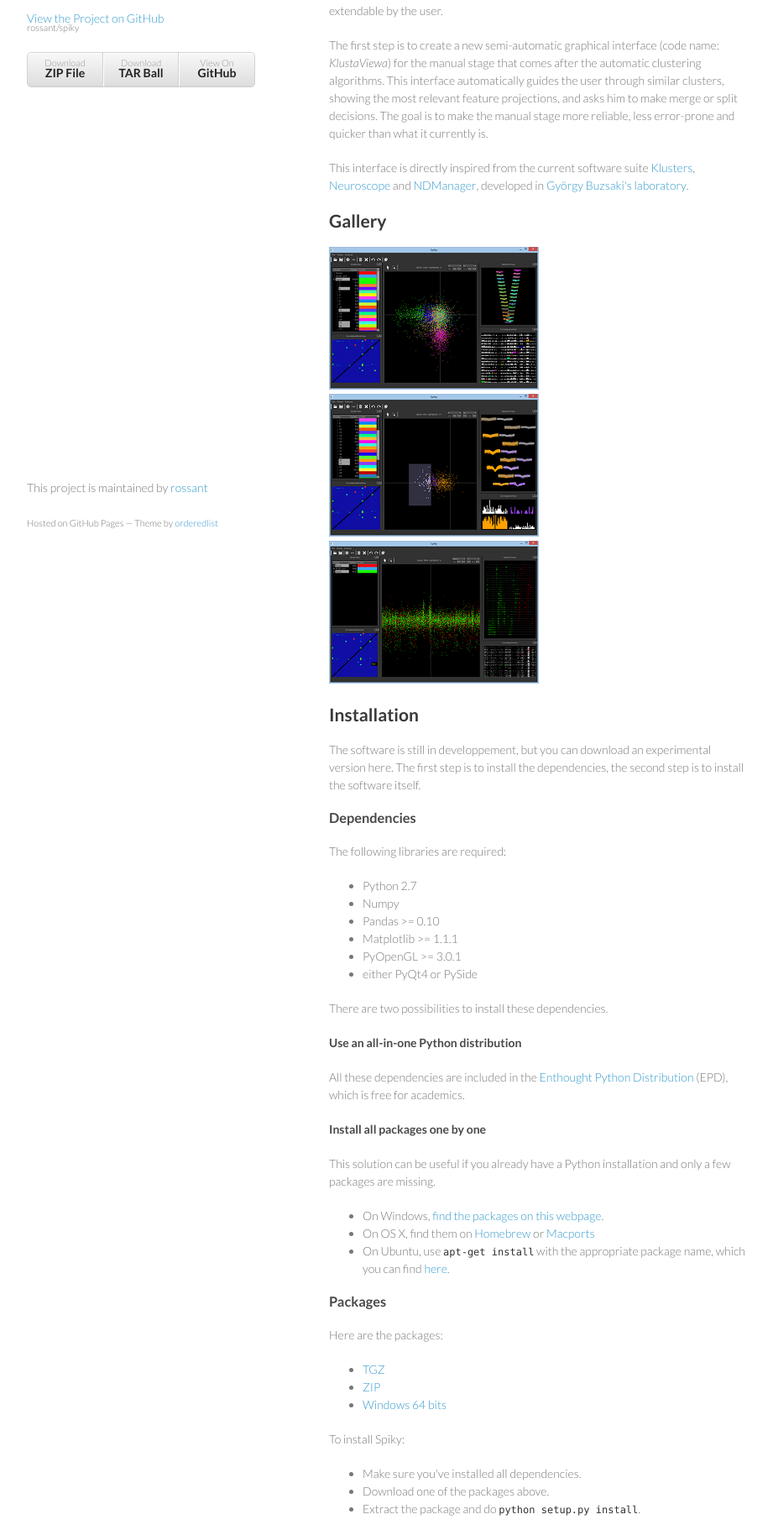
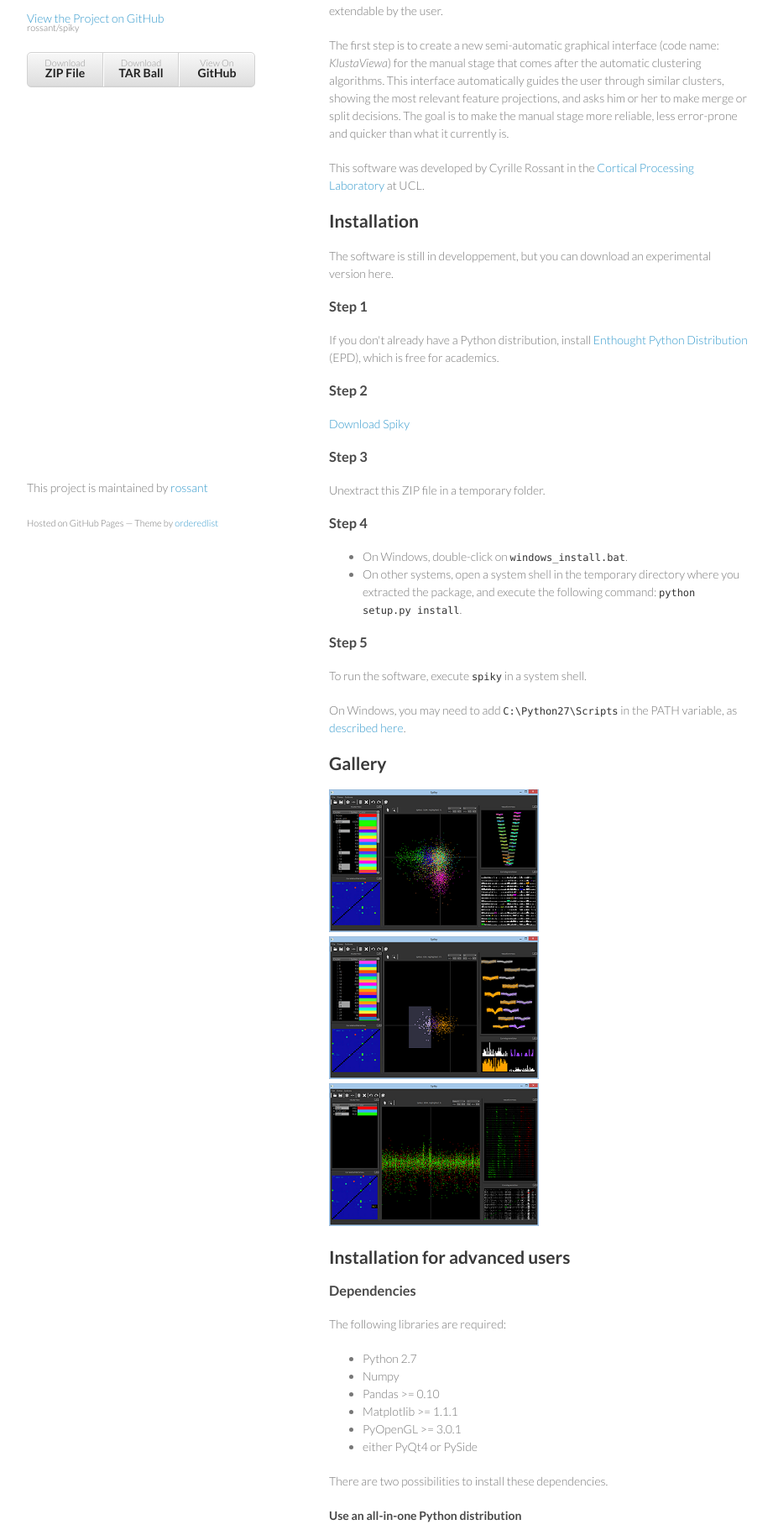
Before and after one commit to rossant/spiky, a plain HTML site: page index.html in a window 1280 px wide. Shown: the part 98-1920 px from the top of the page at 84% size, without its empty margins (178-1099 px from the left). Drawn offline with Linux system fonts and the light colour scheme.

Commit message:
Create gh-pages branch via GitHub

```diff
--- a/index.html
+++ b/index.html
@@ -36,17 +36,42 @@ being flexible and extendable by the user.</p>
 (code name: <em>KlustaViewa</em>) for
 the manual stage that comes after the automatic clustering algorithms.
 This interface automatically guides the user through similar clusters,
-showing the most relevant feature projections, and asks him to make merge or
+showing the most relevant feature projections, and asks him or her to make merge or
 split decisions. The goal is to make the manual stage more reliable, less
 error-prone and quicker than what it currently is.</p>
 
-<p>This interface is directly inspired from the current software suite
-<a href="http://klusters.sourceforge.net">Klusters</a>,
-<a href="http://neuroscope.sourceforge.net/">Neuroscope</a>
-and
-<a href="http://ndmanager.sourceforge.net/">NDManager</a>,
-developed in
-<a href="http://www.buzsakilab.com/">György Buzsaki's laboratory</a>.</p>
+<p>This software was developed by Cyrille Rossant in the <a href="http://www.ucl.ac.uk/cortexlab">Cortical Processing Laboratory</a> at UCL.</p>
+
+<h2>Installation</h2>
+
+<p>The software is still in developpement, but you can download an experimental
+version here.</p>
+
+<h3>Step 1</h3>
+
+<p>If you don't already have a Python distribution, install <a href="http://www.enthought.com/products/epd.php">Enthought Python Distribution</a> (EPD), which is free for academics.</p>
+
+<h3>Step 2</h3>
+
+<p><a href="http://spiky.rossant.net/spiky-0.1.0.dev.zip">Download Spiky</a></p>
+
+<h3>Step 3</h3>
+
+<p>Unextract this ZIP file in a temporary folder.</p>
+
+<h3>Step 4</h3>
+
+<ul>
+<li>On Windows, double-click on <code>windows_install.bat</code>.</li>
+<li>On other systems, open a system shell in the temporary directory where
+you extracted the package, and execute the following command:
+<code>python setup.py install</code>.</li>
+</ul><h3>Step 5</h3>
+
+<p>To run the software, execute <code>spiky</code> in a system shell.</p>
+
+<p>On Windows, you may need to add <code>C:\Python27\Scripts</code> in the PATH variable,
+as <a href="http://geekswithblogs.net/renso/archive/2009/10/21/how-to-set-the-windows-path-in-windows-7.aspx">described here</a>.</p>
 
 <h2>Gallery</h2>
 
@@ -54,11 +79,7 @@ developed in
 <a href="images/img1.png"><img src="images/thumbnails/img1.png" alt="Screenshot 2"></a>
 <a href="images/img2.png"><img src="images/thumbnails/img2.png" alt="Screenshot 3"></a></p>
 
-<h2>Installation</h2>
-
-<p>The software is still in developpement, but you can download an experimental
-version here. The first step is to install the dependencies, the second
-step is to install the software itself.</p>
+<h2>Installation for advanced users</h2>
 
 <h3>Dependencies</h3>
 
@@ -89,21 +110,12 @@ only a few packages are missing.</p>
 <li>On OS X, find them on <a href="http://mxcl.github.com/homebrew/">Homebrew</a> or <a href="http://www.macports.org/">Macports</a>
 </li>
 <li>On Ubuntu, use <code>apt-get install</code> with the appropriate package name, which you can find <a href="http://packages.ubuntu.com/">here</a>.</li>
-</ul><h3>Packages</h3>
+</ul><h3>Installer</h3>
 
-<p>Here are the packages:</p>
+<p><a href="http://spiky.rossant.net/spiky-0.1.0.dev.zip">Download Spiky</a>, extract that package
+and execute <code>python setup.py install</code>.</p>
 
-<ul>
-<li><a href="http://spiky.rossant.net/spiky-0.1.0.dev.tar.gz">TGZ</a></li>
-<li><a href="http://spiky.rossant.net/spiky-0.1.0.dev.zip">ZIP</a></li>
-<li><a href="http://spiky.rossant.net/spiky-0.1.0.dev.win-amd64.exe">Windows 64 bits</a></li>
-</ul><p>To install Spiky:</p>
-
-<ul>
-<li>Make sure you've installed all dependencies.</li>
-<li>Download one of the packages above.</li>
-<li>Extract the package and do <code>python setup.py install</code>.</li>
-</ul><h3>Development version</h3>
+<h3>Development version</h3>
 
 <p>Use this if you want to be able to update with <code>git pull</code> (you need git).</p>
 
@@ -121,15 +133,7 @@ updated (like <code>qtools</code> which contains some Qt-related utility functio
 <pre><code>pip install -r requirements.txt
 </code></pre>
 </li>
-</ul><h3>Test that Spiky is well installed</h3>
-
-<p>To test that the installation went fine, type in a shell the following command:</p>
-
-<pre><code>$ spiky
-</code></pre>
-
-<p>On Windows, you may need to add <code>C:\Python27\Scripts</code> in the PATH variable,
-as <a href="http://geekswithblogs.net/renso/archive/2009/10/21/how-to-set-the-windows-path-in-windows-7.aspx">described here</a>.</p>
+</ul>
       </section>
       <footer>
         <p>This project is maintained by <a href="https://github.com/rossant">rossant</a></p>
@@ -148,25 +152,5 @@ as <a href="http://geekswithblogs.net/renso/archive/2009/10/21/how-to-set-the-wi
             } catch(err) {}
           </script>
 
-
-<!-- Start of StatCounter Code for Default Guide -->
-<script type="text/javascript">
-var sc_project=8790036;
-var sc_invisible=1;
-var sc_security="30d701b7";
-var scJsHost = (("https:" == document.location.protocol) ?
-"https://secure." : "http://www.");
-document.write("<sc"+"ript type='text/javascript' src='" +
-scJsHost+
-"statcounter.com/counter/counter.js'></"+"script>");
-</script>
-<noscript><div class="statcounter"><a title="free hit
-counters" href="http://statcounter.com/free-hit-counter/"
-target="_blank"><img class="statcounter"
-src="http://c.statcounter.com/8790036/0/30d701b7/1/"
-alt="free hit counters"></a></div></noscript>
-<!-- End of StatCounter Code for Default Guide -->
-
-
   </body>
 </html>
```
Also changed, not shown: params.json (+1 -1 lines).
